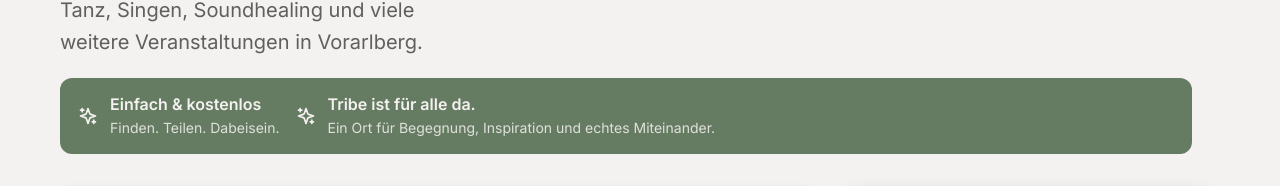
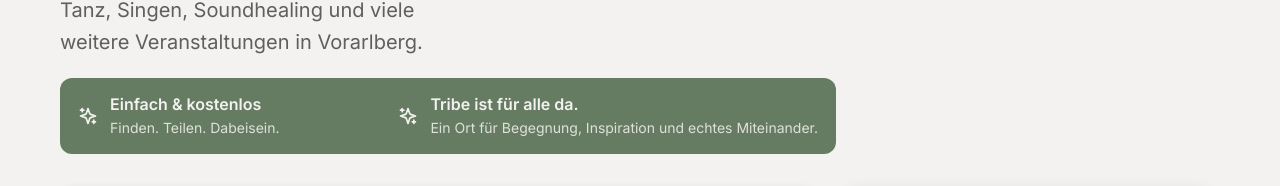
Before and after one commit to thomasender/spiri-events-v, a React (Vite) app: page / in a window 1280 px wide. Shown: the part 255-441 px from the top of the page. Built offline with nearby package versions, Linux system fonts and the light colour scheme; no server answers; the database is empty.

Commit message:
style(hero): constrain slider width and distribute feature items

```diff
--- a/src/pages/CalendarPage.css
+++ b/src/pages/CalendarPage.css
@@ -75,6 +75,7 @@
   display: flex;
   align-items: center;
   gap: 16px;
+  max-width: 776px;
   min-height: 56px;
   padding: 14px 18px;
   background-color: var(--accent-secondary);
@@ -85,7 +86,9 @@
 .hero-feature-slide {
   display: flex;
   align-items: center;
+  justify-content: space-between;
   gap: 16px;
+  width: 100%;
   min-width: 0;
   /* Hidden by default — one slide visible at a time. */
   position: absolute;
```
